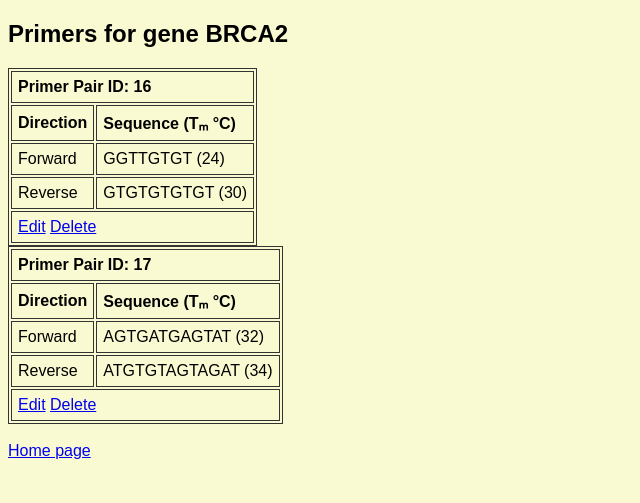
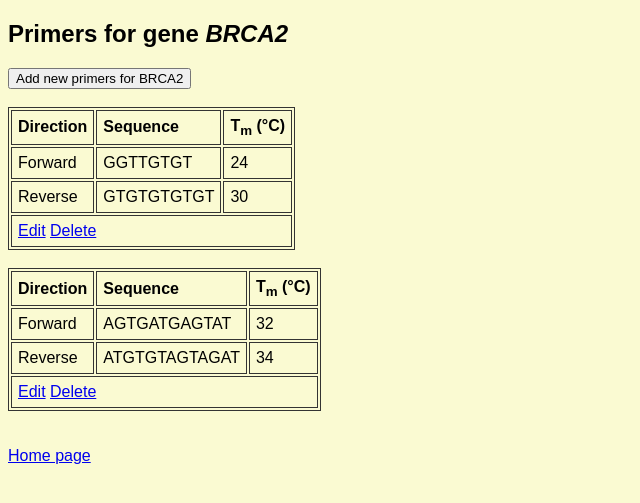
Before and after one commit to vladissta/DB_primers, a Flask app: a page that uses app/templates/pairs.html in a window 1280 px wide. Shown: the top 503 px of the page, without its empty margins (0-640 px from the left). Run offline with Flask 3, Linux system fonts and the light colour scheme; data comes from the database, SQL or seed files in the repository; both versions use the stored data as it was after the commit.

Commit message:
version 0.1.1

```diff
--- a/app/app.py
+++ b/app/app.py
@@ -2,7 +2,7 @@ import os
 import sqlite3
 from db import init_db
 from flask import (Flask, url_for,
-                   render_template, request, g, redirect)
+                   render_template, request, g, redirect, flash)
 from models.primers import Gene, Primers
 
 current_dir = os.path.dirname(os.path.abspath(__file__))
@@ -21,55 +21,36 @@ def get_db():
 @app.route("/")
 @app.route('/index')
 def index():
-    # db = get_db()
-    # grab each gene_id only once
-    # cur = db.execute(
-    #     'SELECT DISTINCT gene_id FROM primers ORDER BY gene_id;'
-    # )
-
     gene_ids = [gene.gene_id for gene in Gene.all(get_db())]
     return render_template("index.html", gene_ids=gene_ids)
-
-
-# @app.route('/pair/<primers_id>')
-# def pair(primers_id):
-#     primer_pair = Primers.get(primers_id, get_db())
-#     return render_template('pair.html', pair=primer_pair)
 
 
 @app.route('/pairs/<gene_id>')
 def pairs(gene_id):
     db = get_db()
-    # fetch every primers_id for this gene
-    cur = db.execute(
+    cursor = db.execute(
         'SELECT primers_id FROM primers WHERE gene_id = ? ORDER BY primers_id;',
-        (gene_id,)
-    )
-    primer_ids = [r[0] for r in cur.fetchall()]
-    # load each full Primers object
+        (gene_id,))
+
+    primer_ids = [row[0] for row in cursor.fetchall()]
+
     primers = [Primers.get(pid, db) for pid in primer_ids]
     return render_template('pairs.html', gene_id=gene_id, primers=primers)
 
 
+@app.route('/add', methods=['GET', 'POST'])
+@app.route('/add/<gene_id>', methods=['GET', 'POST'])
+def add(gene_id=None):
+    if request.method == 'POST':
+        gene = gene_id if gene_id else request.form['gene_id']
+        fwd = request.form['forward_primer']
+        rev = request.form['reverse_primer']
+        new_primers = Primers(primers_id=None, gene=Gene(gene), fwd_seq=fwd, rev_seq=rev)
+        new_primers.save(get_db())
+        return redirect(url_for('pairs', gene_id=gene))
+    else:
+        return render_template('add.html', primers=None, gene_id=gene_id)
 
-@app.route('/add', methods=['GET', 'POST', 'PUT'])
-def add():
-    if request.method == 'POST':
-        gene = Gene(gene_id=request.form['gene_id'], seq="")
-
-        primers = Primers(
-            primers_id=None,
-            gene=gene,
-            fwd_seq=request.form['forward_primer'],
-            rev_seq=request.form['reverse_primer']
-        )
-
-        primers.save(get_db())
-
-        return redirect(url_for('pairs', primers_id=primers.primers_id,
-                                gene_id=primers.gene.gene_id))
-    else:
-        return render_template('add.html')
 
 @app.route('/edit/<primers_id>', methods=['GET', 'POST'])
 def edit(primers_id):
@@ -83,10 +64,19 @@ def edit(primers_id):
         return render_template('add.html', primers=primers, gene_id=primers.gene.gene_id)
 
 
-@app.route('/delete/<primers_id>')
-def delete(primers_id):
+@app.route('/delete_primers/<primers_id>')
+def delete_primers(primers_id):
     primers = Primers.get(primers_id, get_db())
     primers.delete(get_db())
+    return redirect(url_for('pairs', gene_id=primers.gene.gene_id))
+
+
+@app.route('/delete_gene/<gene_id>', methods=['POST'])
+def delete_gene(gene_id):
+    db = get_db()
+    db.execute('DELETE FROM primers WHERE gene_id = ?', (gene_id,))
+    db.execute('DELETE FROM genes WHERE gene_id = ?', (gene_id,))
+    db.commit()
     return redirect(url_for('index'))
 
 
--- a/app/models/primers.py
+++ b/app/models/primers.py
@@ -23,7 +23,7 @@ class TableClass(ABC):
 
 class Gene(TableClass):
 
-    def __init__(self, gene_id: str, seq: str):
+    def __init__(self, gene_id: str, seq: str=''):
         self._gene_id = gene_id
         self._seq = seq
         self._saved = False
@@ -49,7 +49,7 @@ class Gene(TableClass):
     def seq(self, seq: str):
         if seq != self._seq:
             self._saved = False
-        self._seq = seq
+        self._seq = seq.upper()
 
     def save(self, con: sqlite3.Connection):
         if self._saved:
--- a/app/static/styles.css
+++ b/app/static/styles.css
@@ -8,7 +8,7 @@ h1 {
     text-align: center;
 }
 
-button {
+.btn-add {
     background-color: lightcoral;
     border: none;
     color: white;
@@ -19,14 +19,29 @@ button {
     font-size: 16px;
     cursor: pointer;
 }
-button:hover {
+.btn-add:hover {
     background-color: coral;
 }
-button:active {
+.btn-add:active {
     background-color: red;
 }
-button:focus {
+.btn-add:focus {
     outline: none;
+}
+
+.btn-delete {
+    background: none;
+    border: none;
+    color: #dc3545;
+    font-size: 18px;
+    padding: 4px;
+    cursor: pointer;
+    vertical-align: middle;
+}
+.btn-delete:hover {
+    color: red;
+    background-color: lightblue;
+    border-radius: 4px;
 }
 
 table, th, td {
--- a/app/templates/pairs.html
+++ b/app/templates/pairs.html
@@ -3,37 +3,45 @@
 {% block title %}<title>Primers for {{ gene_id }}</title>{% endblock %}
 
 {% block info %}
-  <h2>Primers for gene {{ gene_id }}</h2>
+  <h2>Primers for gene <i>{{ gene_id }}</i></h2>
 {% endblock %}
 
 {% block content %}
+
+<div class="add-primer-container">
+  <button onclick="location.href='{{ url_for('add', gene_id=gene_id) }}'">
+    Add new primers for {{ gene_id }}
+  </button>
+</div> <br>
+
   {% for p in primers %}
   <table class="primer-table">
     <thead>
       <tr>
-        <th colspan="2">Primer Pair ID: {{ p.primers_id }}</th>
-      </tr>
-      <tr>
         <th>Direction</th>
-        <th>Sequence (Tₘ °C)</th>
+        <th>Sequence</th>
+        <th>T<sub>m</sub> (°C)</th>
       </tr>
     </thead>
     <tbody>
       <tr>
         <td>Forward</td>
-        <td>{{ p.fwd_seq }} ({{ p.fwd_tm }})</td>
+        <td>{{ p.fwd_seq }}</td>
+        <td>{{ p.fwd_tm }}</td>
       </tr>
       <tr>
         <td>Reverse</td>
-        <td>{{ p.rev_seq }} ({{ p.rev_tm }})</td>
+        <td>{{ p.rev_seq }}</td>
+        <td>{{ p.rev_tm }}</td>
       </tr>
       <tr class="actions-row">
-        <td colspan="2">
+        <td colspan="3">
           <a href="{{ url_for('edit', primers_id=p.primers_id) }}">Edit</a>
-          <a href="{{ url_for('delete', primers_id=p.primers_id) }}">Delete</a>
+          <a href="{{ url_for('delete_primers', primers_id=p.primers_id) }}">Delete</a>
         </td>
       </tr>
     </tbody>
-  </table>
+  </table><br>
   {% endfor %}
+
 {% endblock %}
```
Also changed, not shown: app/templates/add.html (+20 -4 lines), app/templates/index.html (+11 -2 lines), data/primers_db.db.
